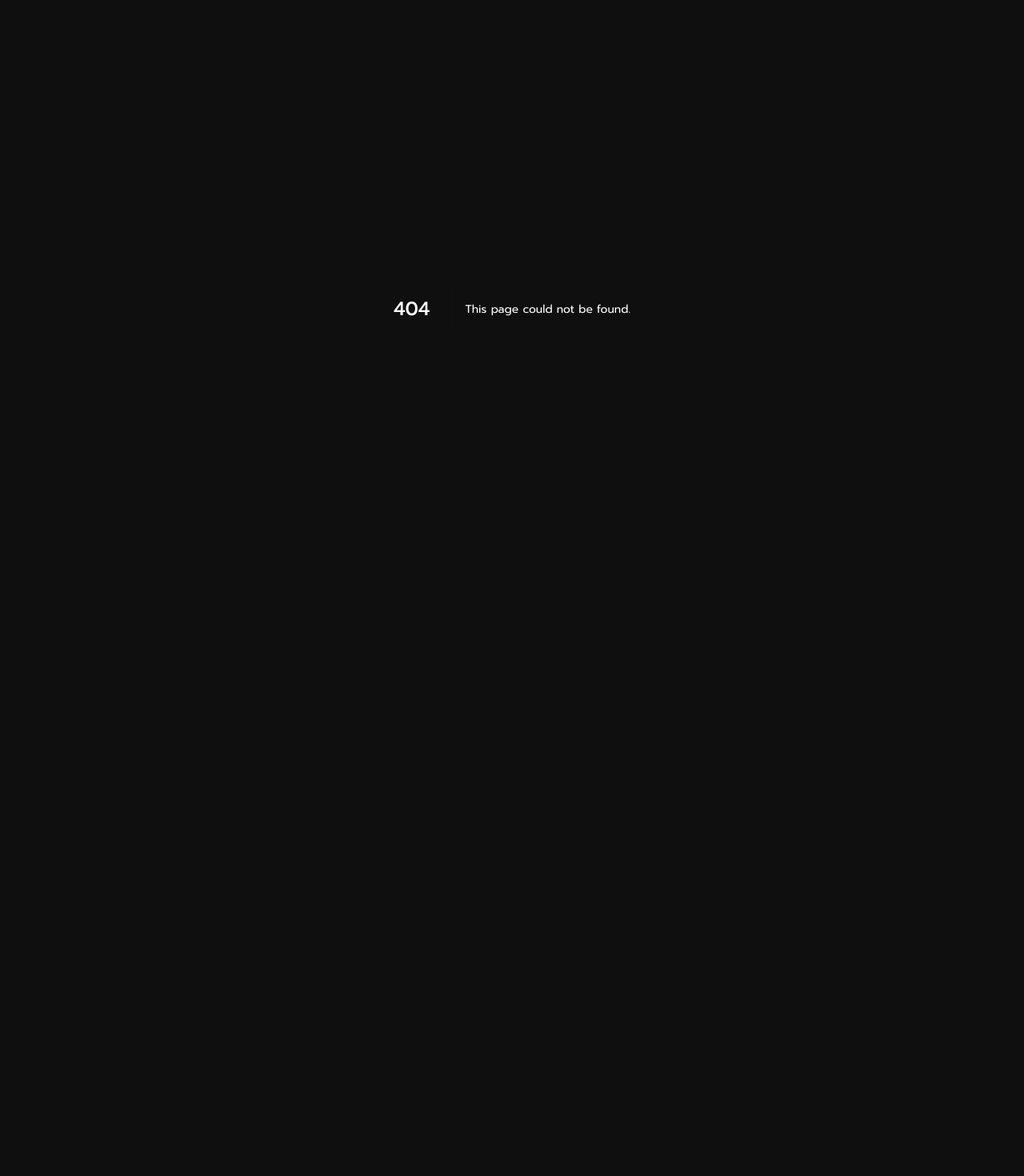
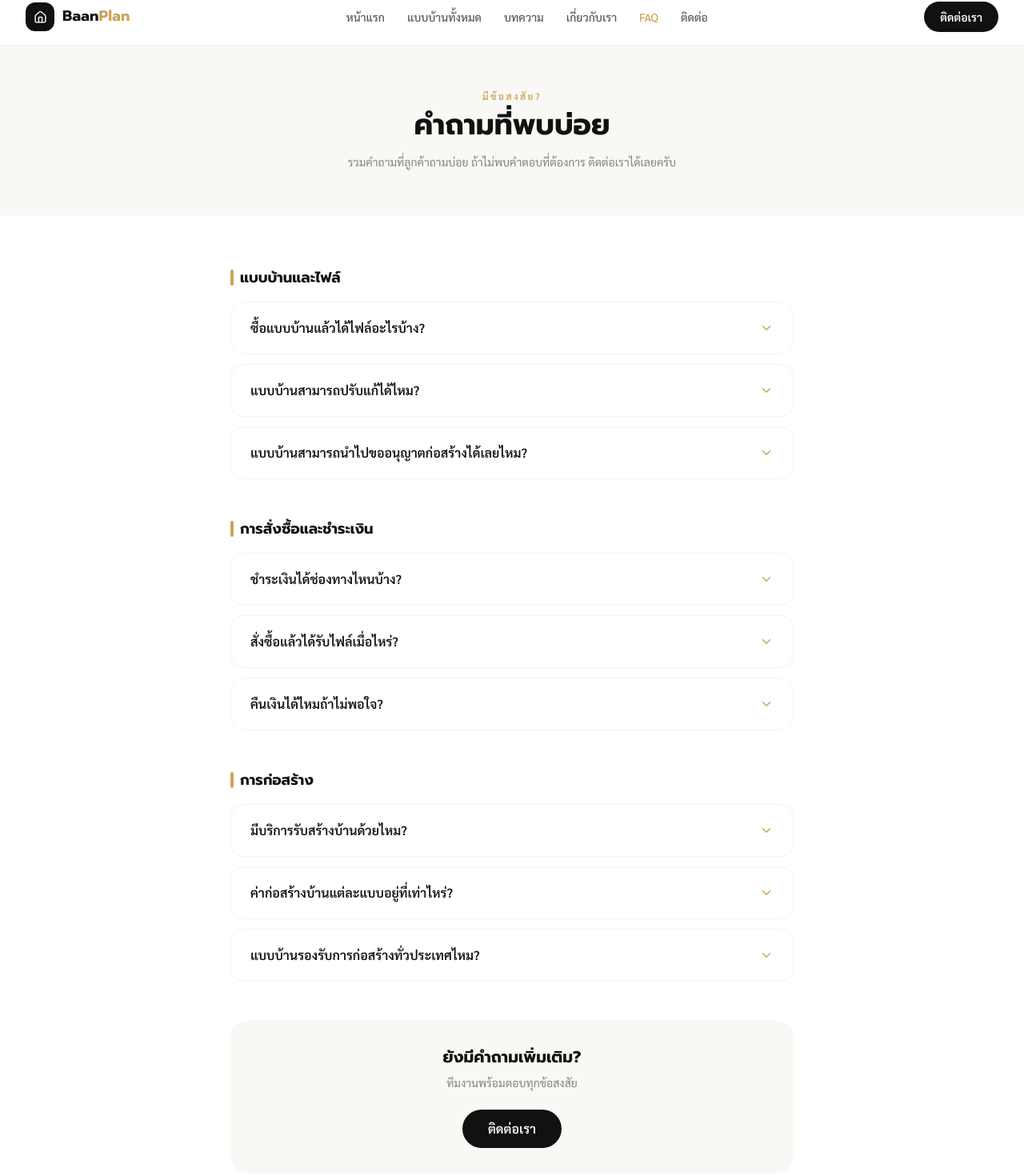
Before and after one commit to phatarapol777-jpg/baanplan, a Next.js app: page /faq in a window 1280 px wide. Before the commit this address had no page. Shown: the part 14-1484 px from the top of the page at 80% size. Before the commit the page ends 800 px from the top, so only its background shows below. Built offline with nearby package versions, Linux system fonts and the light colour scheme.

Commit message:
feat: add FAQ page with accordion

```diff
--- /dev/null
+++ b/src/app/faq/page.tsx
@@ -0,0 +1,133 @@
+"use client"
+
+import { useState } from "react"
+import Navbar from "@/components/Navbar"
+import Footer from "@/components/Footer"
+import { ChevronDown } from "lucide-react"
+
+const faqs = [
+  {
+    category: "แบบบ้านและไฟล์",
+    items: [
+      {
+        q: "ซื้อแบบบ้านแล้วได้ไฟล์อะไรบ้าง?",
+        a: "ได้รับไฟล์ครบชุด ประกอบด้วย PDF แบบบ้านทุกชั้น, ไฟล์ CAD (.dwg) สำหรับช่างและสถาปนิก, และแบบ 3D มุมมองภายนอก ส่งทางอีเมลภายใน 24 ชั่วโมงหลังชำระเงิน",
+      },
+      {
+        q: "แบบบ้านสามารถปรับแก้ได้ไหม?",
+        a: "ได้ครับ เนื่องจากเราส่งไฟล์ CAD ให้ด้วย สถาปนิกหรือช่างของคุณสามารถนำไปปรับแก้ตามความต้องการได้เลย หรือจะให้ทีมเราช่วยแก้ไขก็สามารถติดต่อสอบถามราคาเพิ่มเติมได้",
+      },
+      {
+        q: "แบบบ้านสามารถนำไปขออนุญาตก่อสร้างได้เลยไหม?",
+        a: "แบบบ้านของเราเป็นแบบมาตรฐาน ก่อนยื่นขออนุญาตก่อสร้างควรให้สถาปนิกที่มีใบอนุญาตในพื้นที่ของคุณตรวจสอบและเซ็นรับรองก่อนนะครับ",
+      },
+    ],
+  },
+  {
+    category: "การสั่งซื้อและชำระเงิน",
+    items: [
+      {
+        q: "ชำระเงินได้ช่องทางไหนบ้าง?",
+        a: "รับชำระผ่านการโอนเงินธนาคาร, พร้อมเพย์, และบัตรเครดิต/เดบิต ทุกช่องทางปลอดภัย 100%",
+      },
+      {
+        q: "สั่งซื้อแล้วได้รับไฟล์เมื่อไหร่?",
+        a: "หลังยืนยันการชำระเงิน ทีมงานจะส่งไฟล์ไปยังอีเมลที่ลงทะเบียนภายใน 24 ชั่วโมง (วันทำการ จันทร์–เสาร์)",
+      },
+      {
+        q: "คืนเงินได้ไหมถ้าไม่พอใจ?",
+        a: "เนื่องจากเป็นสินค้าดิจิทัล (ไฟล์) ที่ส่งได้ทันทีหลังชำระเงิน จึงไม่สามารถคืนเงินได้หลังจากส่งไฟล์แล้ว แนะนำให้ดูตัวอย่างแบบบ้านให้ครบก่อนสั่งซื้อครับ",
+      },
+    ],
+  },
+  {
+    category: "การก่อสร้าง",
+    items: [
+      {
+        q: "มีบริการรับสร้างบ้านด้วยไหม?",
+        a: "มีครับ เรามีพาร์ทเนอร์บริษัทรับสร้างบ้านที่พร้อมให้คำปรึกษา สามารถติดต่อเราผ่าน LINE เพื่อพูดคุยรายละเอียดได้เลย",
+      },
+      {
+        q: "ค่าก่อสร้างบ้านแต่ละแบบอยู่ที่เท่าไหร่?",
+        a: "ค่าก่อสร้างขึ้นอยู่กับหลายปัจจัย เช่น วัสดุที่เลือกใช้ พื้นที่ก่อสร้าง และราคาค่าแรงในแต่ละจังหวัด โดยประมาณอยู่ที่ 8,000–15,000 บาท/ตร.ม. สามารถติดต่อเราเพื่อขอใบเสนอราคาได้ฟรี",
+      },
+      {
+        q: "แบบบ้านรองรับการก่อสร้างทั่วประเทศไหม?",
+        a: "ได้ครับ แบบบ้านทุกหลังออกแบบตามมาตรฐานโครงสร้างไทย สามารถก่อสร้างได้ทุกจังหวัด อย่างไรก็ตาม แนะนำให้ปรึกษาวิศวกรในพื้นที่เพื่อตรวจสอบสภาพดินและโครงสร้างเพิ่มเติม",
+      },
+    ],
+  },
+]
+
+function FaqItem({ q, a }: { q: string; a: string }) {
+  const [open, setOpen] = useState(false)
+  return (
+    <div className={`border border-gray-100 rounded-2xl overflow-hidden transition-all ${open ? "bg-white shadow-card" : "bg-white hover:border-gray-200"}`}>
+      <button
+        onClick={() => setOpen(!open)}
+        className="w-full flex items-center justify-between gap-4 px-6 py-5 text-left"
+      >
+        <span className="font-semibold text-ink text-sm sm:text-base">{q}</span>
+        <ChevronDown
+          size={18}
+          className={`flex-shrink-0 text-gold transition-transform duration-300 ${open ? "rotate-180" : ""}`}
+        />
+      </button>
+      {open && (
+        <div className="px-6 pb-5">
+          <div className="h-px bg-gray-100 mb-4" />
+          <p className="text-ink/60 text-sm leading-relaxed">{a}</p>
+        </div>
+      )}
+    </div>
+  )
+}
+
+export default function FaqPage() {
+  return (
+    <>
+      <Navbar />
+      <main className="min-h-screen bg-white pt-[70px]">
+        {/* Header */}
+        <div className="bg-cream border-b border-gray-100 py-14">
+          <div className="max-w-7xl mx-auto px-5 sm:px-8 text-center">
+            <p className="section-label mb-2">มีข้อสงสัย?</p>
+            <h1 className="section-heading">คำถามที่พบบ่อย</h1>
+            <p className="text-ink/50 mt-4 max-w-md mx-auto text-sm">
+              รวมคำถามที่ลูกค้าถามบ่อย ถ้าไม่พบคำตอบที่ต้องการ ติดต่อเราได้เลยครับ
+            </p>
+          </div>
+        </div>
+
+        <div className="max-w-3xl mx-auto px-5 sm:px-8 py-16 space-y-12">
+          {faqs.map((section) => (
+            <div key={section.category}>
+              <h2 className="font-display font-bold text-lg text-ink mb-4 flex items-center gap-2">
+                <span className="w-1 h-5 bg-gold rounded-full inline-block" />
+                {section.category}
+              </h2>
+              <div className="space-y-3">
+                {section.items.map((item) => (
+                  <FaqItem key={item.q} q={item.q} a={item.a} />
+                ))}
+              </div>
+            </div>
+          ))}
+
+          {/* CTA */}
+          <div className="bg-cream rounded-3xl p-8 text-center">
+            <p className="font-display font-bold text-xl text-ink mb-2">ยังมีคำถามเพิ่มเติม?</p>
+            <p className="text-ink/50 text-sm mb-6">ทีมงานพร้อมตอบทุกข้อสงสัย</p>
+            <a
+              href="/contact"
+              className="inline-flex items-center gap-2 bg-ink text-white font-semibold px-8 py-3 rounded-full hover:bg-ink/80 transition-colors"
+            >
+              ติดต่อเรา
+            </a>
+          </div>
+        </div>
+      </main>
+      <Footer />
+    </>
+  )
+}
--- a/src/components/Footer.tsx
+++ b/src/components/Footer.tsx
@@ -11,7 +11,7 @@ const footerLinks = {
   ข้อมูล: [
     { label: "เกี่ยวกับเรา", href: "/about" },
     { label: "วิธีสั่งซื้อ", href: "/#how" },
-    { label: "คำถามที่พบบ่อย", href: "/faq" },
+    { label: "คำถามที่พบบ่อย (FAQ)", href: "/faq" },
     { label: "นโยบายความเป็นส่วนตัว", href: "/privacy" },
   ],
 }
--- a/src/components/Navbar.tsx
+++ b/src/components/Navbar.tsx
@@ -11,6 +11,7 @@ const navLinks = [
   { href: "/plans", label: "แบบบ้านทั้งหมด" },
   { href: "/blog", label: "บทความ" },
   { href: "/about", label: "เกี่ยวกับเรา" },
+  { href: "/faq", label: "FAQ" },
   { href: "/contact", label: "ติดต่อ" },
 ]
 
```
